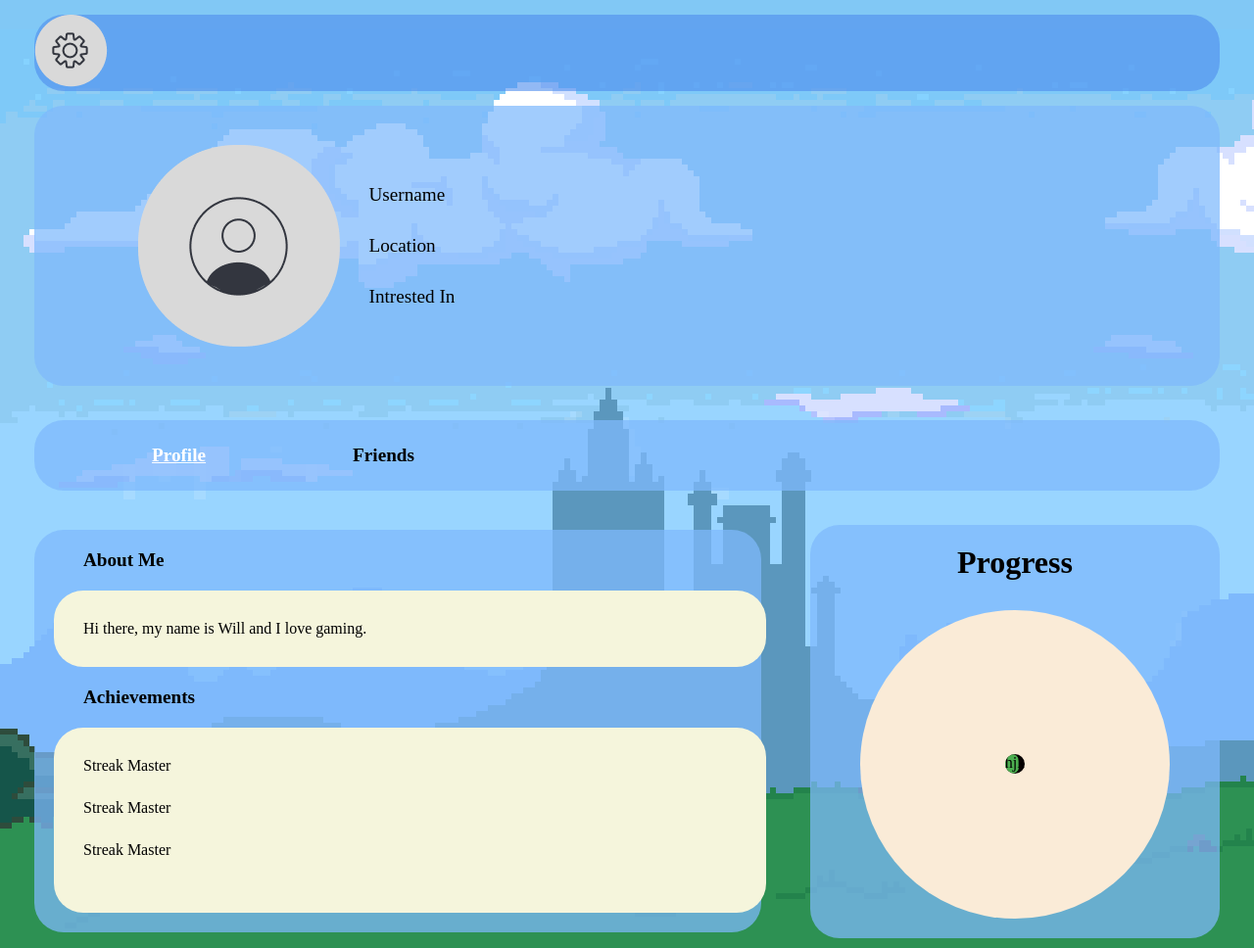
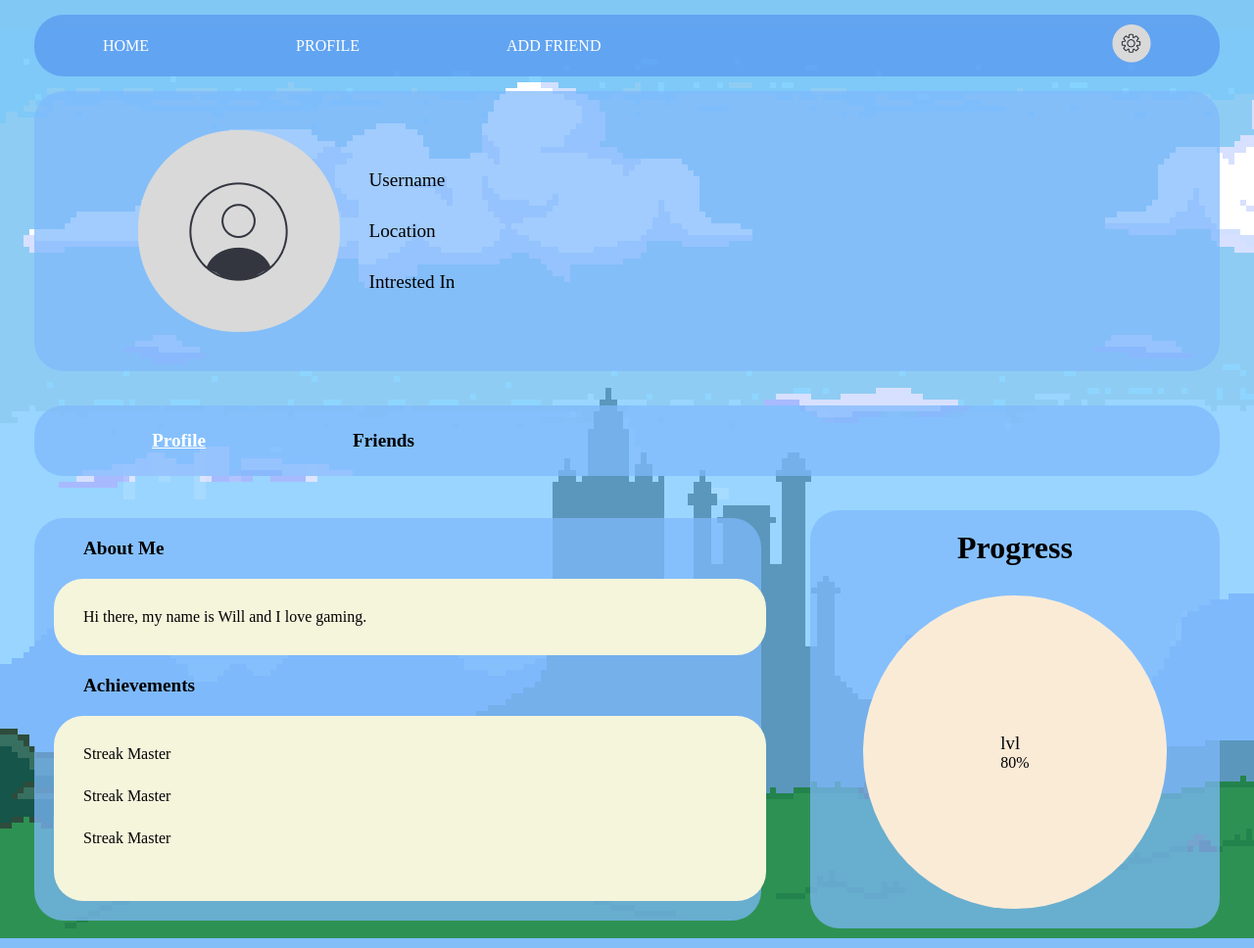
Before and after one commit to wael-benslimen/python_project, a Flask app: template FableForge/flask_app/templates/user_profile.html in a window 1280 px wide. Shown: the whole page at 98% size. Run offline with Flask 3, Linux system fonts and the light colour scheme; the template is opened without the code that fills it, so the values that code supplies are empty; some web fonts are replaced.

Commit message:
user profile

```diff
--- a/FableForge/flask_app/static/css/user_profile.css
+++ b/FableForge/flask_app/static/css/user_profile.css
@@ -10,19 +10,66 @@ body {
     background-image: url(../themes/light\ mode\ back\ ground.png);
     display: flex;
     flex-direction: column;
+    width: 100%;
+    margin: 0 auto;
 }
 
-.user_nav_bar {
+nav {
     background-color: hsla(216, 81%, 62%, 0.621);
     margin: 15px 35px;
+    padding: 10px 20px;
     border-radius: 30px;
+    display: flex;
+    justify-content: space-between;
+    align-items: center;
 }
 
-.setting_icon img {
-    padding: 10px 40px 0px 70px;
+nav ul {
+    display: flex;
+    gap: 150px;
+    list-style: none;
+    padding-left: 50px;
+}
+
+nav ul li a {
+    text-decoration: none;
+    color: #fff;
+}
+
+nav img {
+    margin-right: 50px;
     cursor: pointer;
-    width: 1%;
+    width: 40px;
+    cursor: pointer;
 }
+
+.dropdown_content {
+    display: none;
+    position: absolute;
+    right: 45px;
+    text-align: center;
+    background-color: #f9f9f9;
+    border-radius: 20px;
+    min-width: 160px;
+}
+
+.dropdown_content a {
+    text-decoration: none;
+    color: #fff;
+    display: flex;
+    justify-content: center;
+    flex-direction: column;
+}
+
+.dropdown_content p a {
+    display: flex;
+    flex-direction: column;
+    margin: 10px;
+    padding: 2px 1px;
+    background-color: rgb(107, 107, 195);
+    border-radius: 20px;
+}
+
 
 .user_section {
     display: flex;
@@ -134,26 +181,15 @@ body {
     font-weight: bolder;
 }
 .lvl_progress {
-
-    padding: 125%;
+    padding: 140px;
     background-color: antiquewhite;
     border-radius: 50%;
 }
 
-
-
-
-.progress_bar {
-    width: 100%;
-    max-width: 500px;
-    background-color: #080202;
-    border-radius: 10px;
-    overflow: hidden;
+.dropdown_content.shown {
+    display: block;
 }
 
-.lvl {
-    width: 70%; /* Adjust this to control progress */
-    height: 20px;
-    background-color: #4caf50; /* Green color for the progress */
-    border-radius: 10px;
+.dropdown_content:not(.shown) {
+    display: none;
 }
--- /dev/null
+++ b/FableForge/flask_app/static/js/nav-bar.js
@@ -0,0 +1,6 @@
+const image = document.querySelector(".image")
+const dropdown = document.querySelector(".dropdown_content")
+
+image.onclick=function () {
+    dropdown.classList.toggle("shown")
+}
--- a/FableForge/flask_app/templates/user_profile.html
+++ b/FableForge/flask_app/templates/user_profile.html
@@ -4,15 +4,28 @@
     <meta charset="UTF-8">
     <meta name="viewport" content="width=device-width, initial-scale=1.0">
     <link href="https://fonts.googleapis.com/css2?family=Luxurious+Roman&display=swap" rel="stylesheet">
+    <!-- <link href="https://cdn.jsdelivr.net/npm/bootstrap@5.3.3/dist/css/bootstrap.min.css" rel="stylesheet" integrity="sha384-QWTKZyjpPEjISv5WaRU9OFeRpok6YctnYmDr5pNlyT2bRjXh0JMhjY6hW+ALEwIH" crossorigin="anonymous"> -->
     <link rel="stylesheet" href="../static/css/user_profile.css">
     <title>User Profile</title>
 </head>
 <body>
     <div class="container">
         <div class="user_info">
-            <div class="user_nav_bar">
-                <img src="../static/icons/Gear.png" alt="settings">
-            </div>
+            <nav>
+                <ul>
+                    <li><a href="">HOME</a></li>
+                    <li><a href="">PROFILE</a></li>
+                    <li><a href="">ADD FRIEND</a></li>
+                </ul>
+                <div class="dropdown">
+                    <img src="../static/icons/Gear.png" alt="settings" class="image">
+                    <div class="dropdown_content">
+                        <p><a href="" class="btn-secondary">Edit</a></p>
+                        <p><a href="" class="btn-secondary">Rest from battle</a></p>
+                        <p><a href="" class="btn-danger">logout</a></p>
+                    </div>
+                </div>
+            </nav>
             <div class="user_section">
                 <img src="../static/icons/user_icon.png" alt="user_icon">
                 <div class="info">
@@ -44,8 +57,9 @@
                     <div class="level">
                         <h1 class="title_section_lvl">Progress</h1>
                         <div class="lvl_progress">
+                            <h3>lvl</h3>
                             <div class="progress_bar">
-                                <div class="lvl">hjk</div>
+                                <div class="lvl">80%</div>
                             </div>
                         </div>
                     </div>
@@ -53,5 +67,6 @@
             </div>
         </div>
     </div>
+    <script src="../static/js/nav-bar.js"></script>
 </body>
 </html>
```
